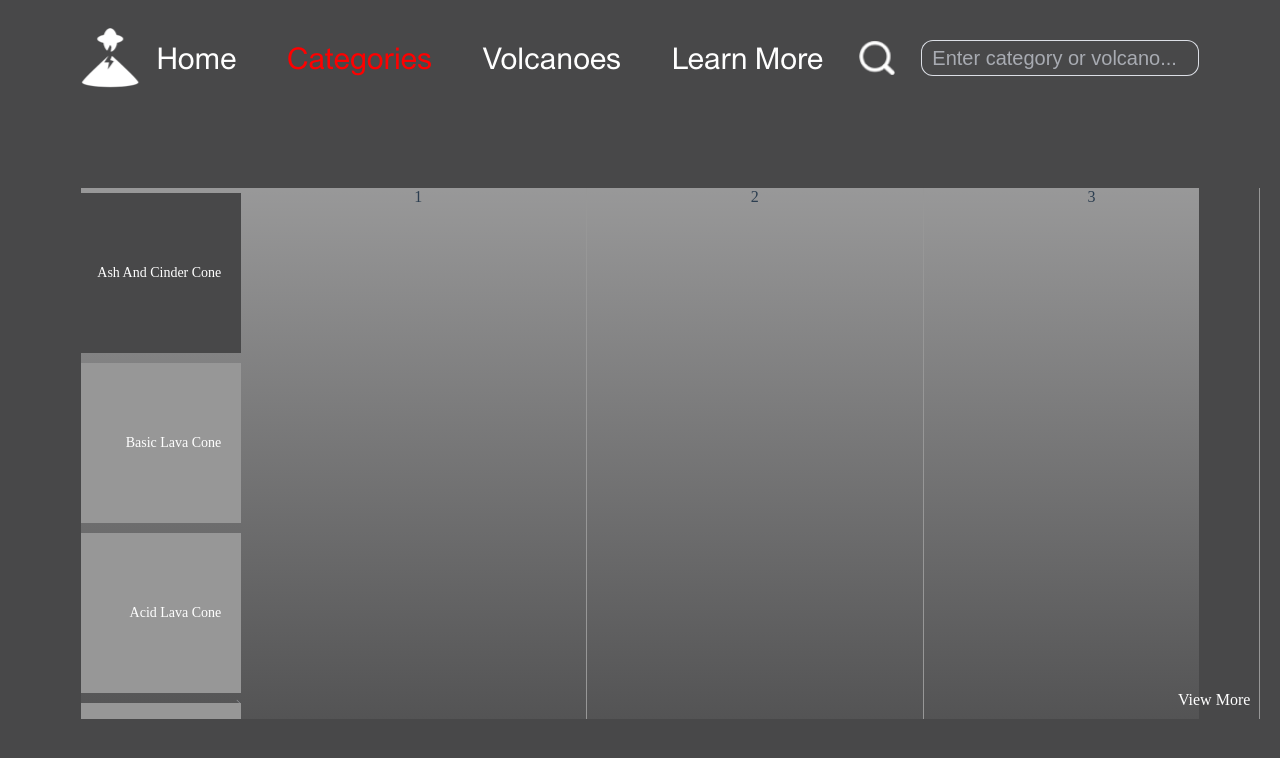
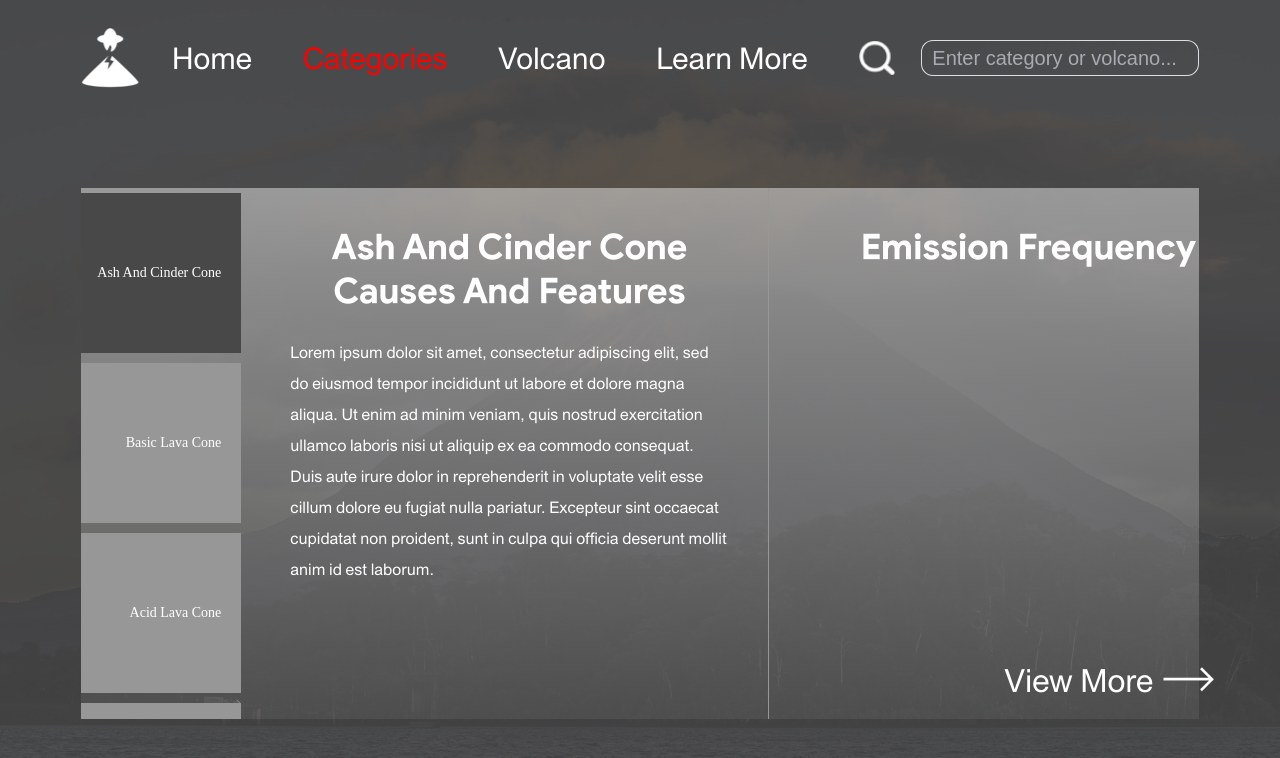
Before and after one commit to Marco-Ray/Volcano, a Vue app: page /Categories in a window 1280 px wide. Shown: the top 758 px of the page. Built offline with nearby package versions, Linux system fonts and the light colour scheme.

Commit message:
VolcanoView init

```diff
--- a/src/App.vue
+++ b/src/App.vue
@@ -1,6 +1,8 @@
 <template>
+  <nav-bar />
   <router-view
     v-slot="{ Component, route }"
+    class="viewer"
   >
     <transition
       :name="route.meta.transitionName"
@@ -14,9 +16,12 @@
 </template>
 
 <script>
+import NavBar from '@/components/NavBar.vue';
+
 export default {
   name: 'App',
   components: {
+    NavBar,
   },
 };
 </script>
@@ -25,20 +30,26 @@ export default {
 html, body {
   margin: 0;
   padding: 0;
-  overflow-y: hidden;
   overflow-x: hidden;
 }
 
 body {
   // TODO
   min-width: 850px;
+  background: no-repeat center url("@/assets/Welcome/background.jpg");
+  background-size: cover;
+  width: 100vw;
+  height: 100vh;
 }
 
 #app {
   -webkit-font-smoothing: antialiased;
   -moz-osx-font-smoothing: grayscale;
   text-align: center;
-  color: #2c3e50;
+}
+
+.viewer {
+  padding-top: 116px;
 }
 
 // slide-right
--- a/src/components/CategoryBoard.vue
+++ b/src/components/CategoryBoard.vue
@@ -1,18 +1,42 @@
+<!-- eslint-disable vuejs-accessibility/click-events-have-key-events -->
 <template>
  <div class="category">
-   <div class="card">1</div>
-   <div class="card">2</div>
-   <div class="card">3</div>
+   <div class="card">
+    <div class="title">Ash And Cinder Cone Causes And Features</div>
+    <div class="features">{{ features }}</div>
+    </div>
+   <div class="card">
+    <div class="title">Emission Frequency</div>
+    </div>
+   <div class="card">
+    <div class="title">Number Of Volcanoes</div>
+    </div>
 
-   <div class="viewMore">View More</div>
+   <div class="viewMore" @click="goFor">
+    <div>View More</div>
+    <div><img :src="arrowRight" alt="view more"/></div>
+   </div>
  </div>
 </template>
 
 <script>
+import ArrowRight from '@/assets/Categories/arrow-right.png';
+
 export default {
   name: 'CategoryBoard',
   props: {
     label: String,
+  },
+  data() {
+    return {
+      arrowRight: ArrowRight,
+      features: 'Lorem ipsum dolor sit amet, consectetur adipiscing elit, sed do eiusmod tempor incididunt ut labore et dolore magna aliqua. Ut enim ad minim veniam, quis nostrud exercitation ullamco laboris nisi ut aliquip ex ea commodo consequat. Duis aute irure dolor in reprehenderit in voluptate velit esse cillum dolore eu fugiat nulla pariatur. Excepteur sint occaecat cupidatat non proident, sunt in culpa qui officia deserunt mollit anim id est laborum.',
+    };
+  },
+  methods: {
+    goFor() {
+      this.$router.push('/Volcano');
+    },
   },
 };
 </script>
@@ -31,19 +55,47 @@ export default {
   width: wCal(1515);
   height: 668px;
   .card {
+    display: flex;
+    flex-direction: column;
+    align-items: center;
+    padding: 0 40px;
     width: 100%;
     height: 100%;
     border-right: 1px solid rgb(151, 151, 151);
+    color: white;
     &:hover {
       border-top: 5px solid white;
     }
+  }
+
+  .title {
+    margin-top: 37px;
+    width: 438px;
+    height: 112px;
+    font-family: Roboto-Black;
+    font-size: 35px;
+    text-align: center;
+  }
+
+  .features {
+    font-family: union_regular;
+    font-size: 16px;
+    line-height: 31px;
+    text-align: start;
   }
 }
 
 .viewMore {
   position: absolute;
-  bottom: 10px;
-  right: 10px;
+  bottom: 20px;
+  right: 46px;
+  display: flex;
+  flex-direction: row;
+  column-gap: 10px;
+  cursor: pointer;
+
   color: white;
+  font-family: union_regular;
+  font-size: 32px;
 }
 </style>
--- a/src/components/NavBar.vue
+++ b/src/components/NavBar.vue
@@ -13,7 +13,7 @@
       <div id="router-box" v-show="isShow">
         <router-link to="/">Home</router-link>
         <router-link to="/Categories">Categories</router-link>
-        <router-link to="/Volcanoes">Volcanoes</router-link>
+        <router-link to="/Volcano">Volcano</router-link>
         <router-link to="/more">Learn More</router-link>
       </div>
     </div>
@@ -64,13 +64,16 @@ export default {
 }
 
 nav {
-  //position: absolute;
+  position: absolute;
+  top: 0;
+  left: 0;
   padding: 0 wCal(122);
   height: 116px;
   width: calc(100vw - wCal(244));
   display: flex;
   justify-content: space-between;
   align-items: center;
+  z-index: 99;
   #Logo {
     width: 59px;
     height: 60px;
--- a/src/router/index.js
+++ b/src/router/index.js
@@ -1,6 +1,7 @@
 import { createRouter, createWebHistory } from 'vue-router';
 import HomeView from '../views/HomeView.vue';
 import CategoriesView from '../views/CategoriesView.vue';
+import VolcanoView from '../views/VolcanoView.vue';
 
 const routes = [
   {
@@ -25,6 +26,15 @@ const routes = [
     },
   },
   {
+    path: '/Volcano',
+    name: 'Volcano',
+    component: VolcanoView,
+    meta: {
+      index: 2,
+      transitionName: '',
+    },
+  },
+  {
     path: '/:catchAll(.*)*',
     redirect: { name: 'Home' },
   },
--- a/src/views/CategoriesView.vue
+++ b/src/views/CategoriesView.vue
@@ -1,6 +1,6 @@
 <template>
   <div>
-    <nav-bar />
+    <!-- nav-bar /-->
     <div class="categories">
       <div class="container">
         <el-tabs type="card" tabPosition="left">
@@ -19,13 +19,14 @@
 </template>
 
 <script>
-import NavBar from '@/components/NavBar.vue';
+// import NavBar from '@/components/NavBar.vue';
 import CategoryBoard from '@/components/CategoryBoard.vue';
 
 export default {
   name: 'CategoriesView',
   components: {
-    NavBar, CategoryBoard,
+    // NavBar,
+    CategoryBoard,
   },
   data() {
     return {
@@ -43,13 +44,14 @@ export default {
 @function hCal($h) {
   @return calc(100vh / 1080 * $h);
 }
+
 #categories-bg {
   position: absolute;
   top: 0;
   left: 0;
   width: 100vw;
   height: 100vh;
-  background-color: #484849;
+  background-color: rgba(72, 72, 73, 0.9);
   z-index: -10;
 }
 
@@ -63,7 +65,6 @@ export default {
     justify-content: center;
     align-items: start;
     row-gap: 100px;
-    //background-color: white;
     background: linear-gradient(to bottom, rgba(255, 255, 255, 0.44), rgba(219, 219, 219, 0.08));
   }
 }
--- a/src/views/HomeView.vue
+++ b/src/views/HomeView.vue
@@ -1,7 +1,6 @@
 <!-- eslint-disable vuejs-accessibility/click-events-have-key-events -->
 <template>
   <div>
-    <nav-bar />
     <div class="home">
       <div class="container">
         <div>
@@ -23,8 +22,6 @@
         </div>
         <div id="btt-start" @click="start">START</div>
       </div>
-
-      <div id="home-bg"></div>
     </div>
   </div>
 </template>
@@ -32,12 +29,10 @@
 <script>
 // @ is an alias to /src
 // import { getJson } from '@/api/data';
-import NavBar from '@/components/NavBar.vue';
 
 export default {
   name: 'HomeView',
   components: {
-    NavBar,
   },
   data() {
     return {
@@ -68,16 +63,6 @@ export default {
 
 @function hCal($h) {
   @return calc(100vh / 1080 * $h);
-}
-#home-bg {
-  position: absolute;
-  top: 0;
-  left: 0;
-  width: 100vw;
-  height: 100vh;
-  background: no-repeat center url("@/assets/Welcome/background.jpg");
-  background-size: cover;
-  z-index: -10;
 }
 
 .home {
--- /dev/null
+++ b/src/views/VolcanoView.vue
@@ -0,0 +1,128 @@
+<!-- eslint-disable vuejs-accessibility/click-events-have-key-events -->
+<template>
+  <div>
+    <div class="volcano">
+      <div class="container">
+        <div class="back" @click="goBack">
+          <div><img :src="arrowLeft" alt="go back"/></div>
+          <div>Back</div>
+        </div>
+        <div class="session-l">
+          <div class="vName">{{ volcano_name }}</div>
+          <div class="vDescription">{{ description }}</div>
+          <div class="location">
+            <div class="map">there should be a map</div>
+            <div class="geoInfo">the latitude and longitude</div>
+          </div>
+        </div>
+        <div class="session-r">right</div>
+      </div>
+
+      <div id="volcano-bg"></div>
+    </div>
+  </div>
+</template>
+
+<script>
+import ArrowLeft from '@/assets/Volcano/arrow-left.png';
+
+export default {
+  name: 'VolcanoView',
+  data() {
+    return {
+      arrowLeft: ArrowLeft,
+      volcano_name: 'ASH AND CINDER CONE NAME OF VOLCANO',
+      description: 'Lorem ipsum dolor sit amet, consectetur adipiscing elit, sed do eiusmod tempor incididunt ut labore et dolore magna aliqua. Ut enim ad minim veniam, quis nostrud exercitation ullamco laboris nisi ut aliquip ex ea commodo consequat. Duis aute irure dolor in reprehenderit in voluptate velit esse cillum dolore eu fugiat nulla pariatur. Excepteur sint occaecat cupidatat non proident, sunt in culpa qui officia deserunt mollit anim id est laborum.',
+    };
+  },
+  methods: {
+    goBack() {
+      this.$router.go(-1);
+    },
+  },
+};
+</script>
+
+<style scoped lang="scss">
+@function wCal($w) {
+  @return calc(100vw / 1920 * $w);
+}
+
+@function hCal($h) {
+  @return calc(100vh / 1080 * $h);
+}
+
+#volcano-bg {
+  position: absolute;
+  top: 0;
+  left: 0;
+  width: 100vw;
+  height: 100vh;
+  background-color: rgba(72, 72, 73, 0.9);
+  z-index: -10;
+}
+
+.volcano {
+  .container {
+    position: relative;
+    margin: 72px wCal(122);
+    width: calc(100vw - wCal(244));
+    height: calc(100vh - 269px);
+    display: flex;
+    flex-direction: row;
+    justify-content: center;
+    column-gap: 92px;
+  }
+}
+
+.back {
+  position: absolute;
+  top: 0;
+  left: 0;
+  display: flex;
+  column-gap: 10px;
+  cursor: pointer;
+
+  font-family: union_regular;
+  font-size: 32px;
+  color: white;
+}
+
+.session-l, .session-r {
+  width: 100%;
+  height: 100%;
+}
+
+.session-l {
+  margin-top: 79px;
+  color: white;
+  text-align: start;
+  .vName {
+    font-family: Roboto-Black;
+    font-size: 48px;
+  }
+  .vDescription {
+    margin-top: 28px;
+    font-family: union_regular;
+    font-size: 16px;
+    line-height: 31px;
+  }
+  .location {
+    display: flex;
+    flex-direction: column;
+    margin-top: 34px;
+    .map {
+      width: 100%;
+      height: 339px;
+      background-color: rgb(216, 216, 216);
+    }
+    .geoInfo {
+      margin-top: 30px;
+    }
+  }
+}
+
+.session-r {
+  background: rgb(216, 216, 216);
+}
+</style>
```
Also changed, not shown: src/assets/Categories/arrow-right.png (added), src/assets/Volcano/arrow-left.png (added).
